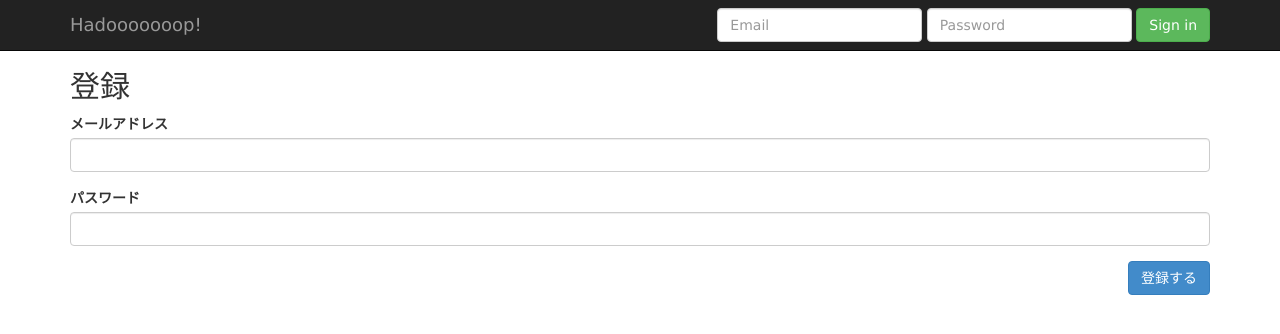
After one commit to pbl-cloud/paas-manager, a Flask app: page /sign_up in a window 1280 px wide. The commit adds this page. Shown: the top 334 px of the page. Run offline with Flask 2, Linux system fonts and the light colour scheme; parts of the project's set-up code (start-up, migrations or seed data) failed here and were passed over; some libraries are stand-ins or nearby versions.

Commit message:
Update views.

```diff
--- a/paas_manager/app/templates/layout.html
+++ b/paas_manager/app/templates/layout.html
@@ -31,8 +31,10 @@
       </div>
     </div>
 
-    {% block body %}
-    {% endblock %}
+    <div class="container">
+      {% block body %}
+      {% endblock %}
+    </div>
 
     <script src="/static/jquery-2.1.1.min.js"></script>
     <script src="/static/bootstrap.min.js"></script>
--- /dev/null
+++ b/paas_manager/app/templates/sign_up.html
@@ -0,0 +1,17 @@
+{% extends "layout.html" %}
+{% block body %}
+<div class="span3">
+    <h2>登録</h2>
+    <form class="form" method="POST" action="/register">
+      <div class="form-group">
+        <label>メールアドレス</label>
+        <input type="email" name="email" class="form-control">
+      </div>
+      <div class="form-group">
+        <label>パスワード</label>
+        <input type="password" name="password" class="form-control">
+      </div>
+      <input type="submit" value="登録する" class="btn btn-primary pull-right">
+    </form>
+</div>
+{% endblock %}
--- a/paas_manager/app/views.py
+++ b/paas_manager/app/views.py
@@ -3,11 +3,12 @@ from flask import render_template, request, redirect, url_for
 from werkzeug import secure_filename
 import os
 
-from .models import Jobs
+from .models import Jobs, Users
 
 ALLOWED_EXTENSIONS = set(['txt', 'pdf', 'png', 'jpg', 'jpeg', 'gif', 'jar'])
 
 jobs = Jobs()
+users = Users()
 
 def allowed_file(filename):
     return '.' in filename and filename.rsplit('.', 1)[1] in ALLOWED_EXTENSIONS
@@ -31,19 +32,22 @@ def upload():
 
     return redirect(url_for('index'))
 
+@app.route('/sign_up')
+def signup():
+    return render_template('sign_up.html')
+
+@app.route('/register')
+def register():
+    pass
+
+
 @app.route('/login', methods=['POST'])
 def login():
-    if _is_account_valid():
-            # セッションにユーザ名を保存してからインデックスページにリダイレクトする
-            session['username'] = request.form['username']
+    id = users.authorize(request.form['email'], request.form['password'])
+    if id:
+            session['user_id'] = id
             return redirect(url_for('index'))
     return render_template('login.html')
-
-
-def _is_account_valid():
-    if request.form.get('username') is None:
-        return False
-    return True
 
 
 @app.route('/logout', methods=['GET'])
```
